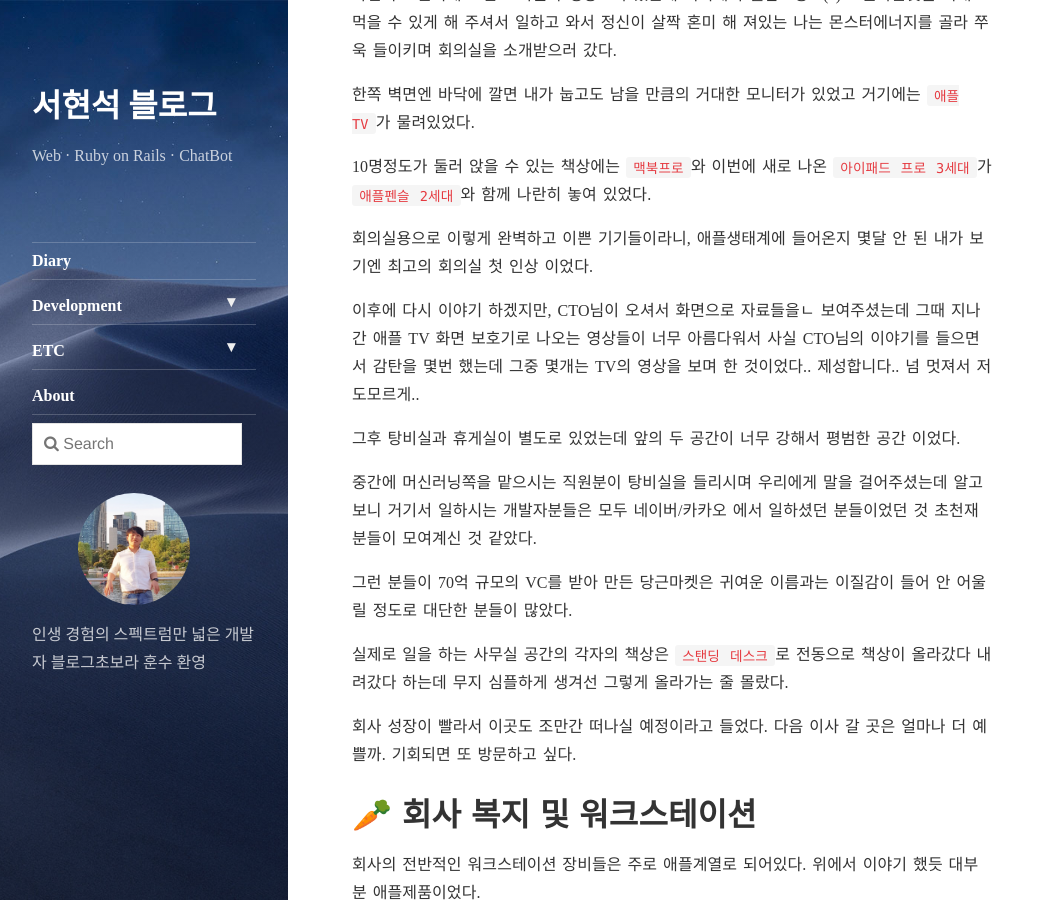
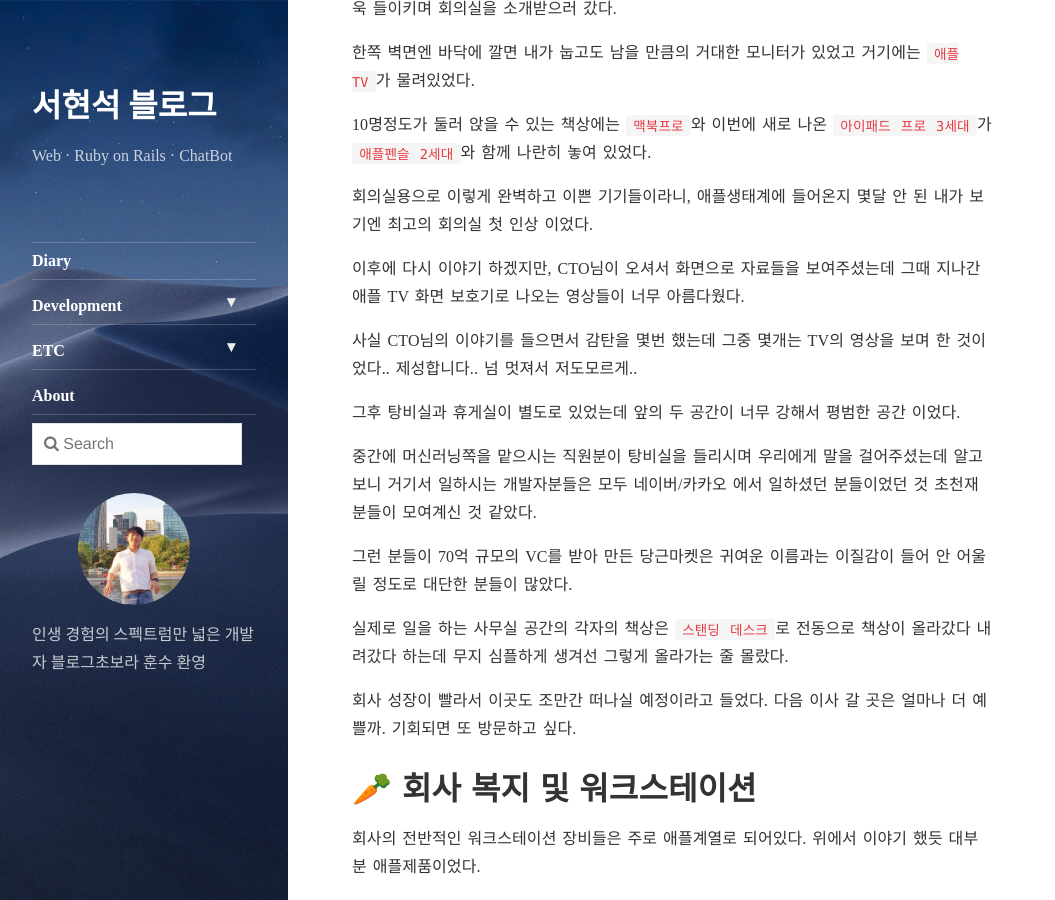
Before and after one commit to samslow/samslow.github.io, a Jekyll site: the page built from _posts/2019-01-08-당근마켓방문후기.md, in a window 1280 px wide and 900 px high, scrolled down 3182 px. Shown: the whole window, without its empty margins (0-1055 px from the left). Built offline with Jekyll 4.4.1, drawn with Linux system fonts in a browser that asks for light colours; nearby versions of some CDN libraries; comment, search, counter and statistics services are not loaded; some of the changed text lies outside the part shown.

Commit message:
0108 post's subtitle modified
Signed-off-by: samslow <shsvkdldj@likelion.org>

```diff
--- a/_posts/2019-01-08-당근마켓방문후기.md
+++ b/_posts/2019-01-08-당근마켓방문후기.md
@@ -58,7 +56,9 @@ comments: true
 
 회의실용으로 이렇게 완벽하고 이쁜 기기들이라니, 애플생태계에 들어온지 몇달 안 된 내가 보기엔 최고의 회의실 첫 인상 이었다.
 
-이후에 다시 이야기 하겠지만, CTO님이 오셔서 화면으로 자료들을ㄴ 보여주셨는데 그때 지나간 애플 TV 화면 보호기로 나오는 영상들이 너무 아름다워서 사실 CTO님의 이야기를 들으면서 감탄을 몇번 했는데 그중 몇개는 TV의 영상을 보며 한 것이었다.. 제성합니다.. 넘 멋져서 저도모르게..
+이후에 다시 이야기 하겠지만, CTO님이 오셔서 화면으로 자료들을 보여주셨는데 그때 지나간 애플 TV 화면 보호기로 나오는 영상들이 너무 아름다웠다.
+
+사실 CTO님의 이야기를 들으면서 감탄을 몇번 했는데 그중 몇개는 TV의 영상을 보며 한 것이었다.. 제성합니다.. 넘 멋져서 저도모르게..
 
 그후 탕비실과 휴게실이 별도로 있었는데 앞의 두 공간이 너무 강해서 평범한 공간 이었다.
 
```
Also changed, not shown: other parts of _posts/2019-01-08-당근마켓방문후기.md (+1 -3 lines).
